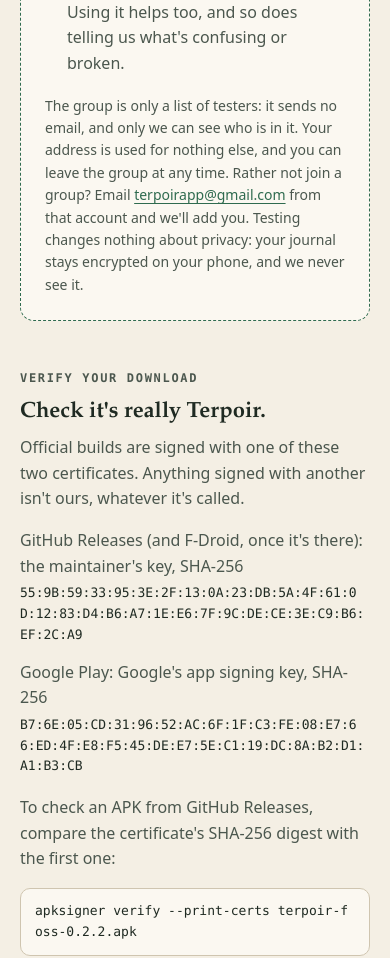
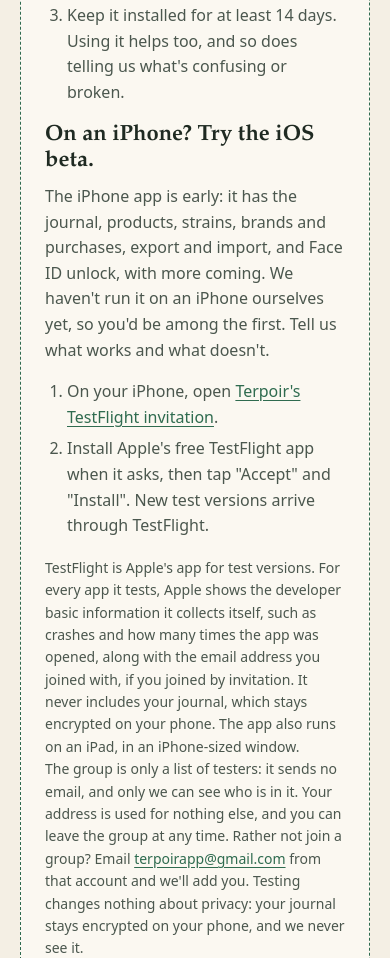
Before and after one commit to nolsen311/Terpoir, a plain HTML site: page site/index.html in a window 390 px wide. Shown: the part 10203-11161 px from the top of the page. Drawn offline with Linux system fonts and the light colour scheme.

Commit message:
Site: the iOS beta on TestFlight
"Get Terpoir" now says the App Store app is in testing on TestFlight,
and the tester box adds the iPhone beta: what it has so far, that it
hasn't run on an iPhone yet, and the public TestFlight link. A note says
what TestFlight shows the developer (crashes, sessions, an invited
tester's email) and that it never includes the journal.

Co-Authored-By: Claude Opus 5.5 <noreply@anthropic.com>
Claude-Session: https://claude.ai/code/session_01UJ3D2R9qiRgj7FuXfbpfba

```diff
--- a/site/index.html
+++ b/site/index.html
@@ -420,7 +420,7 @@
       <div class="ch"><b>F-Droid</b><small>Built from source, no Google services</small></div>
       <div class="ch"><b>GitHub Releases</b><small>Signed APKs, works with Obtainium</small></div>
       <div class="ch"><b>Google Play</b><small>The usual way</small></div>
-      <div class="ch"><b>App Store</b><small>Hopefully, later</small></div>
+      <div class="ch"><b>App Store</b><small>In testing on TestFlight</small></div>
     </div>
     <div class="tester">
       <span class="label">Help test it</span>
@@ -431,6 +431,13 @@
         <li>Then open <a href="https://play.google.com/apps/testing/app.terpoir">the testing page on Google Play</a> on that account, tap "Become a tester", then <a href="https://play.google.com/store/apps/details?id=app.terpoir">install Terpoir from Google Play</a>. It can take a few minutes after joining for the page to let you in.</li>
         <li>Keep it installed for at least 14 days. Using it helps too, and so does telling us what's confusing or broken.</li>
       </ol>
+      <h3>On an iPhone? Try the iOS beta.</h3>
+      <p>The iPhone app is early: it has the journal, products, strains, brands and purchases, export and import, and Face ID unlock, with more coming. We haven't run it on an iPhone ourselves yet, so you'd be among the first. Tell us what works and what doesn't.</p>
+      <ol>
+        <li>On your iPhone, open <a href="https://testflight.apple.com/join/3363gp53">Terpoir's TestFlight invitation</a>.</li>
+        <li>Install Apple's free TestFlight app when it asks, then tap "Accept" and "Install". New test versions arrive through TestFlight.</li>
+      </ol>
+      <p class="small">TestFlight is Apple's app for test versions. For every app it tests, Apple shows the developer basic information it collects itself, such as crashes and how many times the app was opened, along with the email address you joined with, if you joined by invitation. It never includes your journal, which stays encrypted on your phone. The app also runs on an iPad, in an iPhone-sized window.</p>
       <p class="small">The group is only a list of testers: it sends no email, and only we can see who is in it. Your address is used for nothing else, and you can leave the group at any time. Rather not join a group? Email <a href="mailto:terpoirapp@gmail.com?subject=Terpoir%20tester">terpoirapp@gmail.com</a> from that account and we'll add you. Testing changes nothing about privacy: your journal stays encrypted on your phone, and we never see it.</p>
     </div>
     <div class="verify" id="verify">
```
